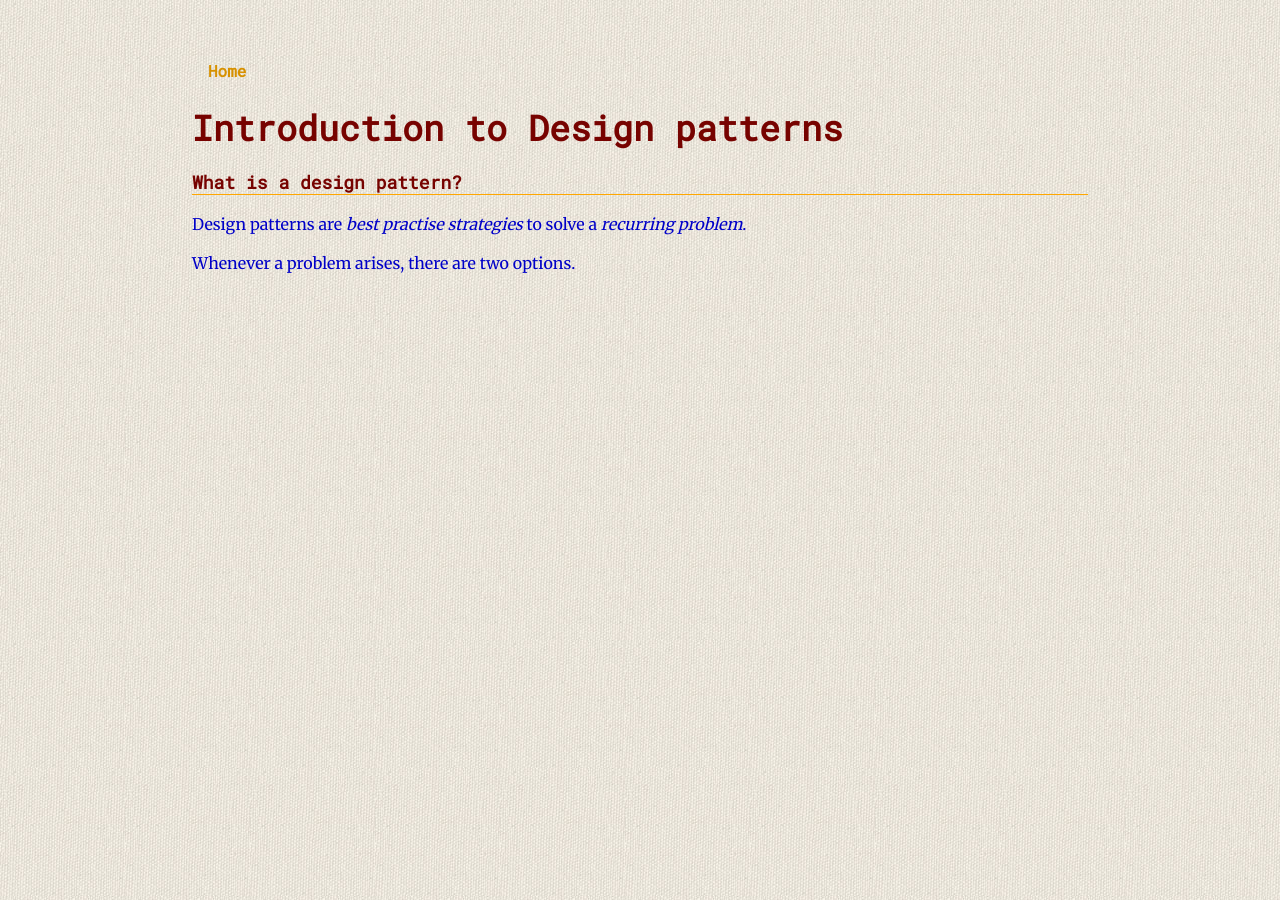
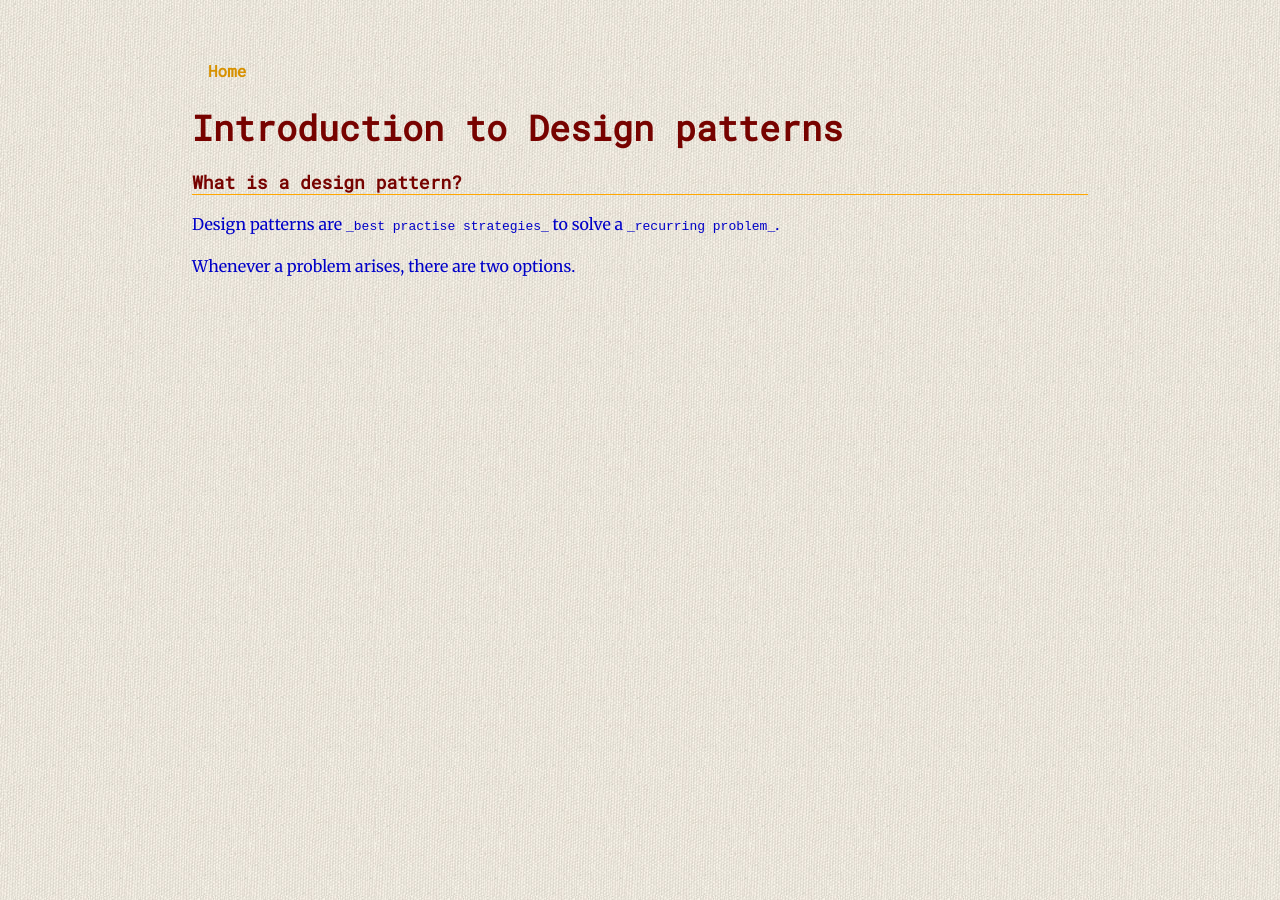
Before and after one commit to Jokestir/Jokestir.github.io, a Jekyll site: the page built from DesignPatterns/Introduction.md, in a window 1280 px wide. Built offline with Jekyll 4.4.1, drawn with Linux system fonts in a browser that asks for light colours.

Commit message:
code block

```diff
--- a/DesignPatterns/Introduction.md
+++ b/DesignPatterns/Introduction.md
@@ -6,7 +6,7 @@ sort: 1
 
 ### What is a design pattern?
 
-Design patterns are _best practise strategies_ to solve a _recurring problem_.
+Design patterns are `_best practise strategies_` to solve a `_recurring problem_`.
 
 
 Whenever a problem arises, there are two options.
```
